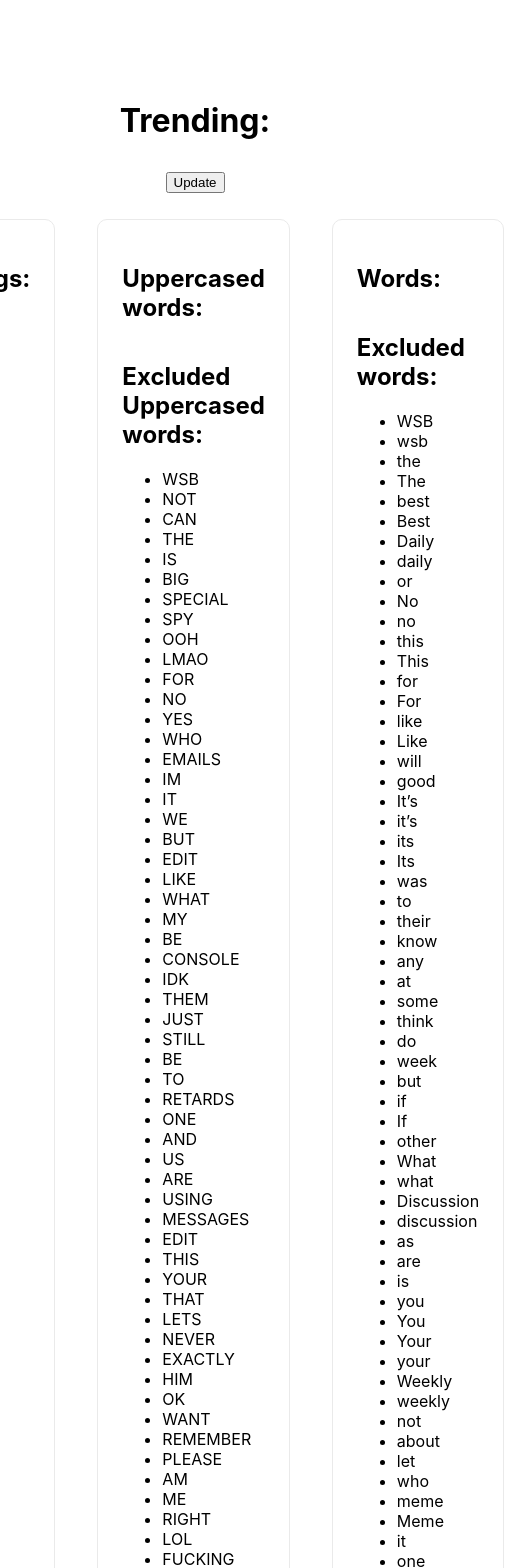
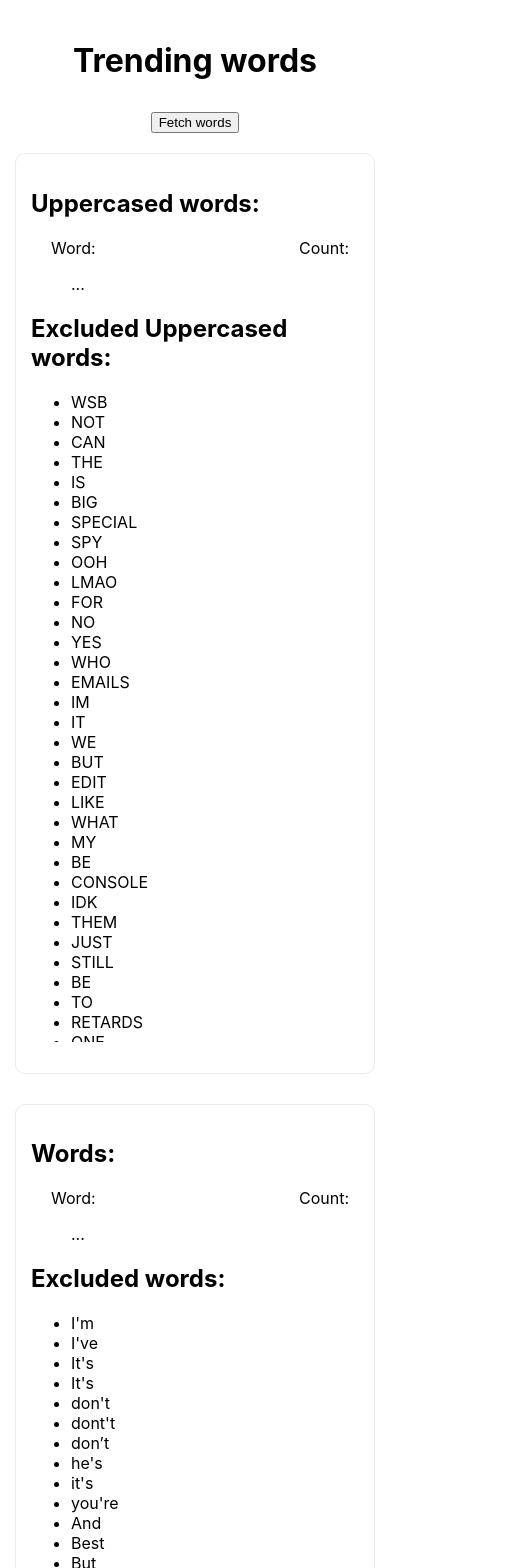
Before and after one commit to Npahlfer/crawler, a Next.js app: page / in a window 390 px wide. Shown: the top 1568 px of the page, 520 px wide, since content can reach past the window. Built offline with nearby package versions, Linux system fonts and the light colour scheme.

Commit message:
[general] Adds mobile styling & more excluded words

```diff
--- a/pages/api/crawl/excludedWords.js
+++ b/pages/api/crawl/excludedWords.js
@@ -77,167 +77,202 @@ export const excludedUcWords = [
 ]
 
 export const excludedWords = [
+  "I'm",
+  "I've",
+  "It's",
+  "It's",
+  "don't",
+  "dont't",
+  'don’t',
+  "he's",
+  "it's",
+  "you're",
+  'And',
+  'Best',
+  'But',
+  'Comment',
+  'Daily',
+  'Discussion',
+  'For',
+  'He',
+  'If',
+  'It',
+  'Its',
+  'It’s',
+  'I’m',
+  'Just',
+  'Like',
+  'Meme',
+  'My',
+  'No',
+  'Read',
+  'Reddit',
+  'So',
+  'THE',
+  'The',
+  'They',
+  'This',
+  'Those',
   'WSB',
-  'wsb',
-  'the',
-  'The',
-  'best',
-  'Best',
-  'Daily',
-  'daily',
-  'or',
-  'No',
-  'no',
-  'this',
-  'This',
-  'for',
-  'For',
-  'like',
-  'Like',
-  'will',
-  'good',
-  'It’s',
-  'it’s',
-  'its',
-  'Its',
-  'was',
-  'to',
-  'their',
-  'know',
-  'any',
-  'at',
-  'some',
-  'think',
-  'do',
-  'week',
-  'but',
-  'if',
-  'If',
-  'other',
+  'We',
+  'Weekly',
   'What',
-  'what',
-  'Discussion',
-  'discussion',
-  'as',
-  'are',
-  'is',
-  'you',
   'You',
   'Your',
-  'your',
-  'Weekly',
-  'weekly',
+  'about',
+  'account',
+  'actually',
+  'after',
+  'all',
+  'also',
+  'am',
+  'an',
+  'and',
+  'another',
+  'any',
+  'ape',
+  'are',
+  'around',
+  'as',
+  'at',
+  'back',
+  'be',
+  'because',
+  'been',
+  'before',
+  'being',
+  'best',
+  'but',
+  'but',
+  'by',
+  'call',
+  'can',
+  'cant',
+  'comment',
+  'could',
+  'daily',
+  'day',
+  'did',
+  'discussion',
+  'do',
+  'doing',
+  'downvotes',
+  'even',
+  'follow',
+  'for',
+  'from',
+  'fuck',
+  'fucking',
+  'go',
+  'going',
+  'good',
+  'got',
+  'had',
+  'has',
+  'have',
+  'He',
+  'he',
+  'here',
+  'he’s',
+  'him',
+  'his',
+  'how',
+  'if',
+  'in',
+  'into',
+  'is',
+  'it',
+  'its',
+  'it’s',
+  'jobs',
+  'just',
+  'know',
+  'let',
+  'like',
+  'lol',
+  'lot',
+  'made',
+  'make',
+  'me',
+  'meme',
+  'money',
+  'most',
+  'movie',
+  'my',
+  'need',
+  'no',
   'not',
-  'about',
-  'let',
-  'who',
-  'meme',
-  'Meme',
-  'it',
+  'of',
+  'on',
   'one',
+  'only',
+  'options',
+  'or',
+  'other',
+  'our',
   'people',
-  'also',
-  'something',
-  'ape',
-  'Read',
-  'that',
-  'me',
-  'on',
-  'day',
-  'just',
-  'I’m',
-  "I'm",
-  'by',
-  'then',
-  'been',
-  'make',
-  'made',
-  'he',
-  'she',
-  'sure',
-  'of',
-  'have',
-  'thread',
-  'there',
-  'got',
-  'so',
-  'can',
-  'has',
-  'being',
-  'follow',
-  'and',
-  'And',
-  'with',
-  'sub',
-  'another',
-  'thinking',
-  'we',
-  'We',
-  'call',
-  'before',
-  'even',
-  'jobs',
-  'comment',
-  'Comment',
-  'them',
-  'these',
-  'our',
-  'want',
-  'how',
-  'be',
-  'they',
-  'into',
+  'play',
+  'point',
+  'post',
+  'put',
+  'really',
+  'reason',
+  'reddit',
   'retard',
   'retarded',
-  'his',
-  'him',
-  'from',
-  'He',
-  'he',
-  'he’s',
-  "he's",
-  'an',
-  'downvotes',
-  'because',
-  'actually',
+  'right',
   'said',
-  'movie',
-  'But',
-  'but',
-  'cant',
+  'same',
+  'say',
+  'see',
+  'she',
+  'should',
+  'so',
+  'some',
+  'someone',
+  'something',
+  'still',
+  'sub',
+  'sure',
+  'take',
+  'than',
+  'that',
+  'the',
+  'their',
+  'them',
+  'then',
+  'there',
+  'these',
+  'they',
+  'thing',
+  'think',
+  'thinking',
+  'this',
+  'those',
+  'thread',
+  'to',
+  'too',
+  'until',
+  'up',
+  'us',
+  'used',
+  'want',
+  'was',
+  'way',
+  'we',
+  'week',
+  'weekly',
+  'were',
+  'what',
+  'who',
+  'will',
+  'with',
+  'would',
+  'wsb',
   'year',
-  'Those',
-  'used',
-  'doing',
-  'play',
-  'fuck',
-  'fucking',
-  "it's",
-  'post',
-  "dont't",
-  'point',
-  'THE',
-  'someone',
-  'too',
-  'see',
-  'right',
-  'say',
-  "I've",
-  'My',
-  'my',
-  'us',
-  'way',
-  'in',
-  'here',
-  'than',
-  'am',
-  'had',
-  'take',
-  'reason',
-  'Just',
-  'lot',
-  'those',
-  'all',
+  'you',
+  'your',
+  'again',
 ]
 
 export default async (req, res) => {
--- a/pages/api/crawl/post.js
+++ b/pages/api/crawl/post.js
@@ -1,4 +1,3 @@
-const { parse } = require('querystring')
 const axios = require('axios')
 const { JSDOM } = require('jsdom')
 const { excludedWords, excludedUcWords } = require('./excludedWords')
--- a/pages/index.js
+++ b/pages/index.js
@@ -96,21 +96,93 @@ export default function Home() {
       </Head>
 
       <main className={styles.main}>
-        <h1 className={styles.title}>Trending:</h1>
+        <h1 className={styles.title}>Trending words</h1>
 
         <button
           className={styles.fetchBtn}
           type="button"
           onClick={handleBtnClick}
         >
-          Update
+          Fetch words
         </button>
 
-        {loading && <div className={styles.loader}>LOADING...</div>}
+        {loading && <div className={styles.loader}>🚀LOADING...🚀</div>}
+
+        {loading && (
+          <p>
+            Scraping /r/wallstreetbets front page posts. This can take a while
+            (~40sec).
+          </p>
+        )}
 
         <div className={styles.grid}>
           <div className={styles.card}>
+            <h2>Uppercased words:</h2>
+
+            <div className={styles.head}>
+              <span>Word:</span>
+              <span>Count:</span>
+            </div>
+
+            <ol className={styles.list}>
+              {words?.ucWords?.list?.map((word, i) => (
+                <li key={i}>
+                  <div className={styles.listItem}>
+                    <span>{word}</span>
+                    <span>{words.ucWords.score[word]}</span>
+                  </div>
+                </li>
+              ))}
+              {!words?.ucWords?.list ||
+                (words?.ucWords?.list.length === 0 && (
+                  <li className={styles.listEmpty}>...</li>
+                ))}
+            </ol>
+
+            <h2>Excluded Uppercased words:</h2>
+            <ul className={styles.list}>
+              {excludedWords?.ucWords?.map((word, i) => (
+                <li key={i}>{word}</li>
+              ))}
+            </ul>
+          </div>
+
+          <div className={styles.card}>
+            <h2>Words:</h2>
+
+            <div className={styles.head}>
+              <span>Word:</span>
+              <span>Count:</span>
+            </div>
+            <ol className={styles.list}>
+              {words?.words?.list?.map((word, i) => (
+                <li key={i}>
+                  <div className={styles.listItem}>
+                    <span>{word}</span>
+                    <span>{words.words.score[word]}</span>
+                  </div>
+                </li>
+              ))}
+              {!words?.words?.list ||
+                (words?.words?.list.length === 0 && (
+                  <li className={styles.listEmpty}>...</li>
+                ))}
+            </ol>
+
+            <h2>Excluded words:</h2>
+            <ul className={styles.list}>
+              {excludedWords?.words?.map((word, i) => (
+                <li key={i}>{word}</li>
+              ))}
+            </ul>
+          </div>
+
+          <div className={styles.card}>
             <h2>Hashtags:</h2>
+            <div className={styles.head}>
+              <span>Word:</span>
+              <span>Count:</span>
+            </div>
             <ol className={styles.list}>
               {words?.hashTags?.list?.map((tag, i) => (
                 <li key={i}>
@@ -120,48 +192,11 @@ export default function Home() {
                   </div>
                 </li>
               ))}
+              {!words?.hashTags?.list ||
+                (words?.hashTags?.list.length === 0 && (
+                  <li className={styles.listEmpty}>...</li>
+                ))}
             </ol>
-          </div>
-
-          <div className={styles.card}>
-            <h2>Uppercased words:</h2>
-            <ol className={styles.list}>
-              {words?.ucWords?.list?.map((word, i) => (
-                <li key={i}>
-                  <div className={styles.listItem}>
-                    <span>{word}</span>
-                    <span>{words.ucWords.score[word]}</span>
-                  </div>
-                </li>
-              ))}
-            </ol>
-
-            <h2>Excluded Uppercased words:</h2>
-            <ul>
-              {excludedWords?.ucWords?.map((word, i) => (
-                <li key={i}>{word}</li>
-              ))}
-            </ul>
-          </div>
-          <div className={styles.card}>
-            <h2>Words:</h2>
-            <ol className={styles.list}>
-              {words?.words?.list?.map((word, i) => (
-                <li key={i}>
-                  <div className={styles.listItem}>
-                    <span>{word}</span>
-                    <span>{words.words.score[word]}</span>
-                  </div>
-                </li>
-              ))}
-            </ol>
-
-            <h2>Excluded words:</h2>
-            <ul>
-              {excludedWords?.words?.map((word, i) => (
-                <li key={i}>{word}</li>
-              ))}
-            </ul>
           </div>
         </div>
       </main>
--- a/styles/Home.module.css
+++ b/styles/Home.module.css
@@ -1,18 +1,18 @@
 .container {
   min-height: 100vh;
-  padding: 0 0.5rem;
   display: flex;
   flex-direction: column;
   justify-content: center;
   align-items: center;
+  padding: 0 5px;
 }
 
 .main {
-  padding: 5rem 0;
   flex: 1;
   display: flex;
   flex-direction: column;
   align-items: center;
+  padding: 20px 0;
 }
 
 .main > * + * {
@@ -29,37 +29,46 @@
 }
 
 .loader {
-  animation: loader 1s ease-in-out 2s infinite alternate;
+  animation: loader 1s ease-in-out infinite alternate;
 }
 
 .grid {
-  max-width: 800px;
+  width: 100%;
   display: grid;
-  grid-template-columns: repeat(3, 1fr);
+  grid-template-columns: repeat(auto-fill, minmax(350px, 1fr));
+  grid-auto-flow: row;
   gap: 10px;
-  grid-auto-rows: minmax(100px, auto);
 }
 
 .card {
-  margin: 1rem;
-  padding: 1.5rem;
+  margin: 10px;
+  padding: 15px;
   border: 1px solid #eaeaea;
   border-radius: 10px;
 }
 
-@media (max-width: 600px) {
-  .grid {
-    width: 100%;
-    flex-direction: column;
-  }
+.head {
+  margin-right: 10px;
+  margin-left: 20px;
 }
 
 .list {
-  max-width: 300px;
   max-height: 650px;
   overflow: auto;
 }
-.listItem {
+
+.listItem,
+.head {
   display: flex;
   justify-content: space-between;
 }
+
+.listEmpty {
+  display: flex;
+}
+
+@media (max-width: 690px) {
+  .grid {
+    /* grid-template-columns: repeat(1, 1fr); */
+  }
+}
```
Also changed, not shown: 1 other file (tests, documents, lock files or other folders).
